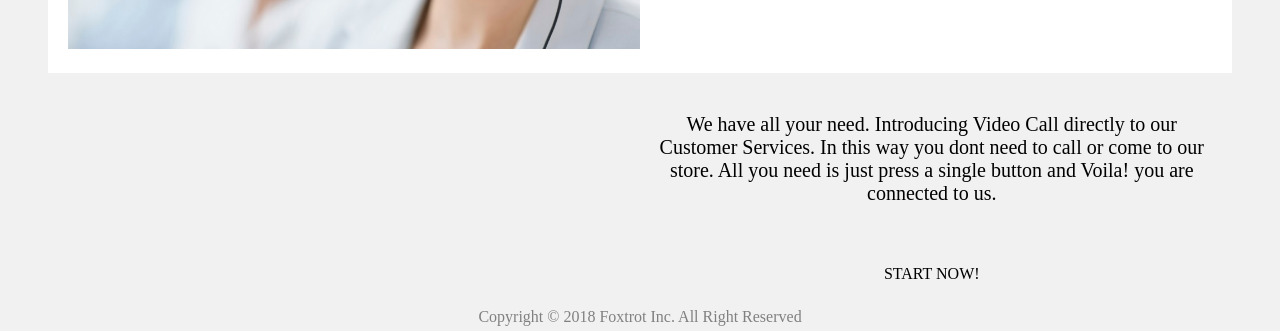
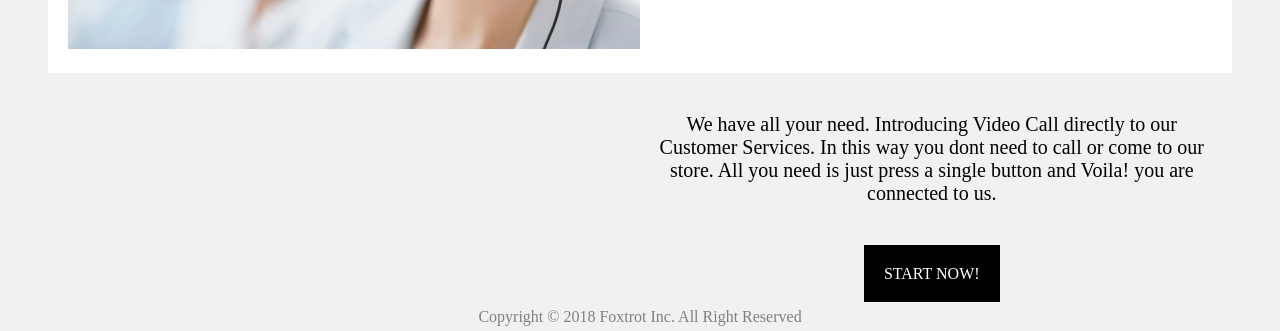
Before and after one commit to axelsdion/foxtrotweb, a plain HTML site: page index.html in a window 1280 px wide. Shown: the part 1165-1496 px from the top of the page. Drawn offline with Linux system fonts and the light colour scheme.

Commit message:
Update index.html

```diff
--- a/index.html
+++ b/index.html
@@ -32,6 +32,19 @@
 			margin-bottom: 20px;
 			font-family: Kano regular;
 			color: grey}
+	.button {
+			padding: 20px;
+			background-color: black;
+			height:50px;
+			width:50px;
+			cursor:pointer;
+			color: white;
+			}
+
+	.button:hover {
+			background-color: grey;
+			color:white;
+			}
 	</style>
 		<title>Foxtrot Repair Shop</title>
 	</head>
```
